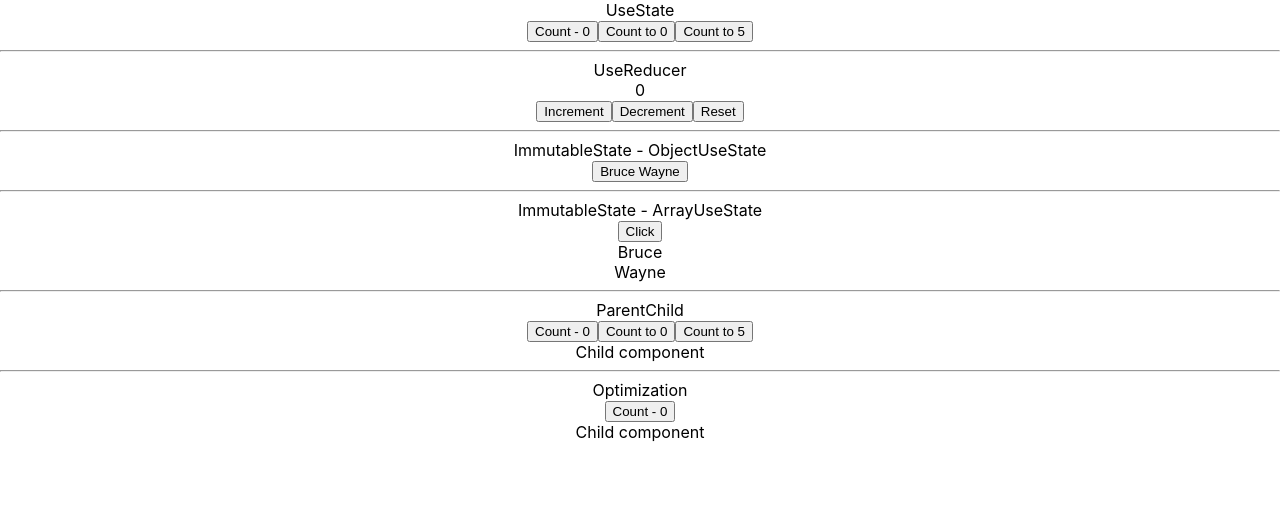
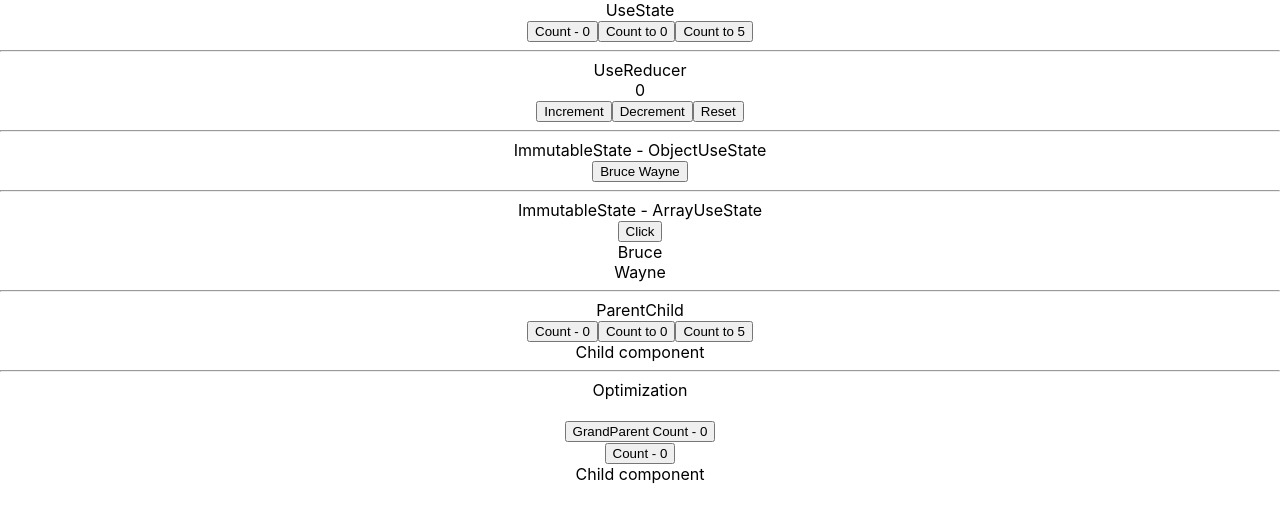
Before and after one commit to Annie-Huang/react-render, a React (Create React App) app: page / in a window 1280 px wide. Shown: the top 522 px of the page. Built offline with nearby package versions, Linux system fonts and the light colour scheme.

Commit message:
Instead of using App.js, create GrandParent.js to demonstrated this.

```diff
--- a/src/App.js
+++ b/src/App.js
@@ -4,8 +4,9 @@
 import ObjectUseState from './components/ImmutableState/ObjectUseState';
 import ArrayUseState from './components/ImmutableState/ArrayUseState';
 import Parent from './components/ParentChild/Parent';
-import ParentOne from './components/Optimization/ParentOne';
-import ChildOne from './components/Optimization/ChildOne';
+// import ParentOne from './components/Optimization/ParentOne';
+// import ChildOne from './components/Optimization/ChildOne';
+import GrandParent from './components/Optimization/GrandParent';
 
 function App() {
   return (
@@ -27,9 +28,12 @@
       <hr />
       Optimization
       {/*<ParentOne />*/}
-      <ParentOne>
-        <ChildOne />
-      </ParentOne>
+      <br />
+      {/*<ParentOne>*/}
+      {/*  <ChildOne />*/}
+      {/*</ParentOne>*/}
+      <br />
+      <GrandParent />
     </div>
   );
 }
--- /dev/null
+++ b/src/components/Optimization/GrandParent.js
@@ -0,0 +1,21 @@
+import React, { useState } from 'react';
+import ParentOne from './ParentOne';
+import ChildOne from './ChildOne';
+
+const GrandParent = () => {
+  const [newCount, setNewCount] = useState(0);
+
+  // <ParentOne newCount={newCount}> and <ParentOne> will have the same result.
+  return (
+    <div>
+      <button onClick={() => setNewCount((nc) => nc + 1)}>
+        GrandParent Count - {newCount}
+      </button>
+      <ParentOne newCount={newCount}>
+        <ChildOne />
+      </ParentOne>
+    </div>
+  );
+};
+
+export default GrandParent;
```
